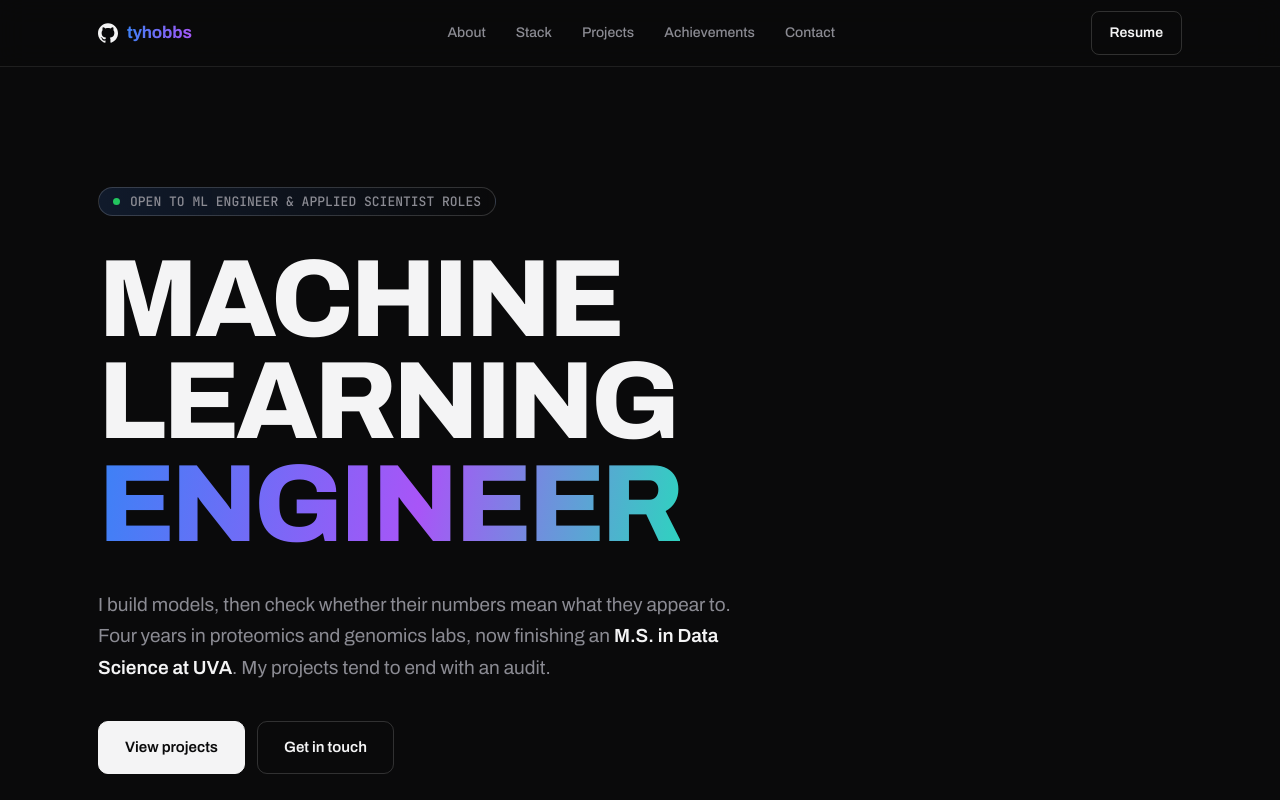
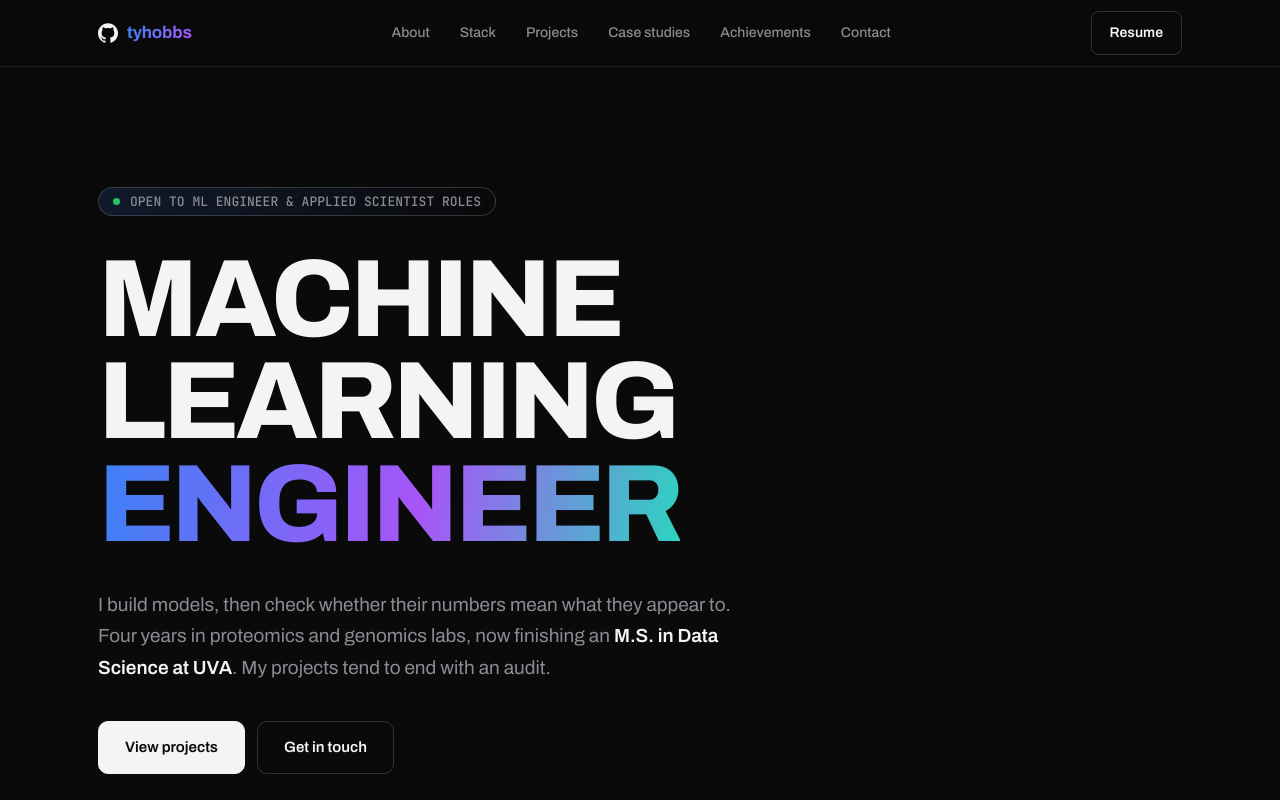
Before and after one commit to tyhobbs/portfolio, a Next.js app: page / in a window 1280 px wide. Shown: the top 800 px of the page. Built offline with nearby package versions, Linux system fonts and the light colour scheme.

Commit message:
Enhance Skill type and update links
Added optional label property to Skill type and updated resume link. Modified skill entry for Massive to include label.

```diff
--- a/data/content.ts
+++ b/data/content.ts
@@ -3,7 +3,8 @@
 // ---------------------------------------------------------------------------
 
 export type Skill = {
-  name: string;
+  name: string;      // also the image alt text
+  label?: string;    // shown instead of name, when a wordmark carries the name
   icon?: string;      // a slug in data/icon-sprite.ts
   img?: string;       // a square logo in /public
   wordmark?: string;  // a wide logo in /public, shown instead of a square icon
@@ -23,7 +24,7 @@ export const person = {
 };
 
 export const links = {
-  resume: "/Resume_DS.pdf", // put the PDF in /public and point here, e.g. "/tyler-hobbs-resume.pdf"
+  resume: "#", // put the PDF in /public and point here, e.g. "/tyler-hobbs-resume.pdf"
   github: "https://github.com/tyhobbs",
   linkedin: "https://www.linkedin.com/in/tylerhobbs2/",
   huggingface: "https://huggingface.co/tyhob",
@@ -243,7 +244,7 @@ export const projects: Project[] = [
       { name: "FinRL", img: "/finrl.png" },
       { name: "PPO" },
       { name: "FinBERT" },
-      { name: "(Polygon.io)", wordmark: "/massive.png" },
+      { name: "Massive, formerly Polygon.io", label: "(Polygon.io)", wordmark: "/massive.png" },
       { name: "Multi-seed evaluation" },
     ],
     links: [
@@ -297,6 +298,7 @@ export const sections = [
   { id: "about", label: "About" },
   { id: "stack", label: "Stack" },
   { id: "projects", label: "Projects" },
+  { id: "work", label: "Case studies", href: "/work" },
   { id: "achievements", label: "Achievements" },
   { id: "contact", label: "Contact" },
 ];
```
